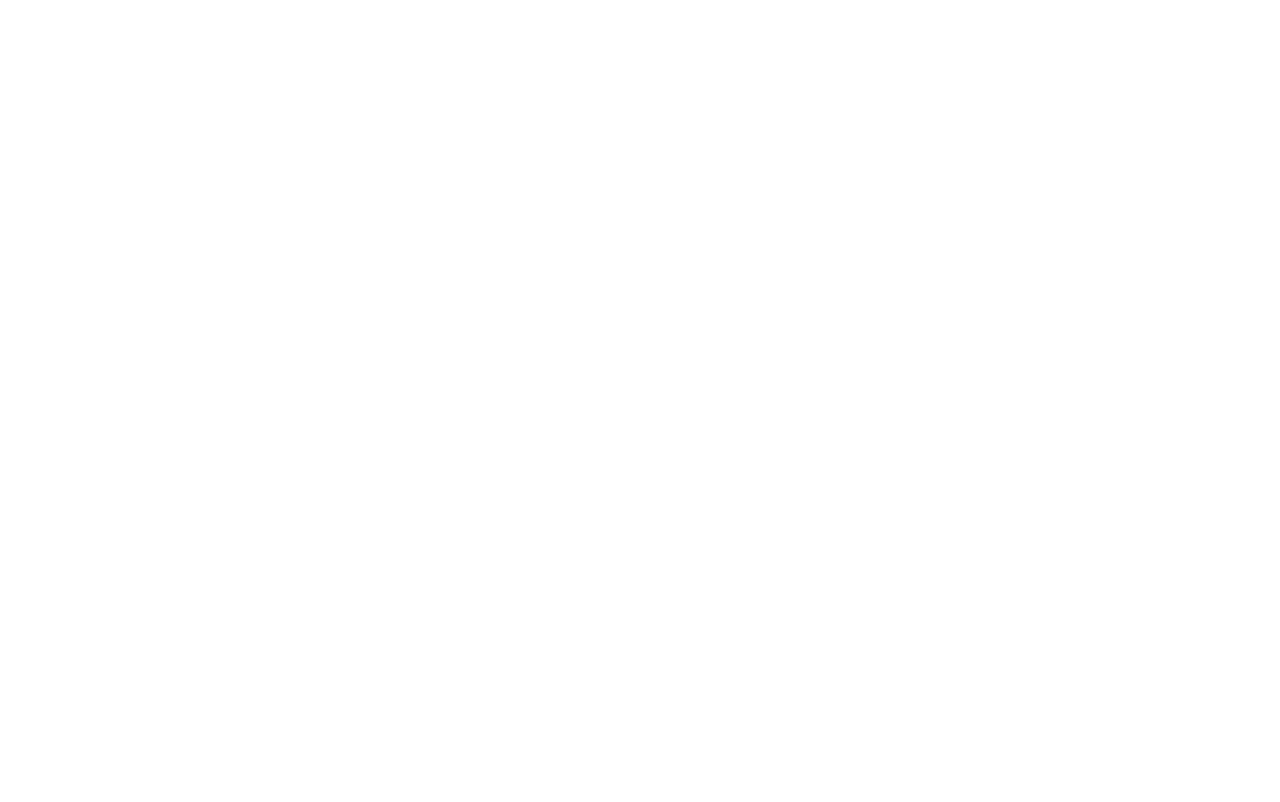
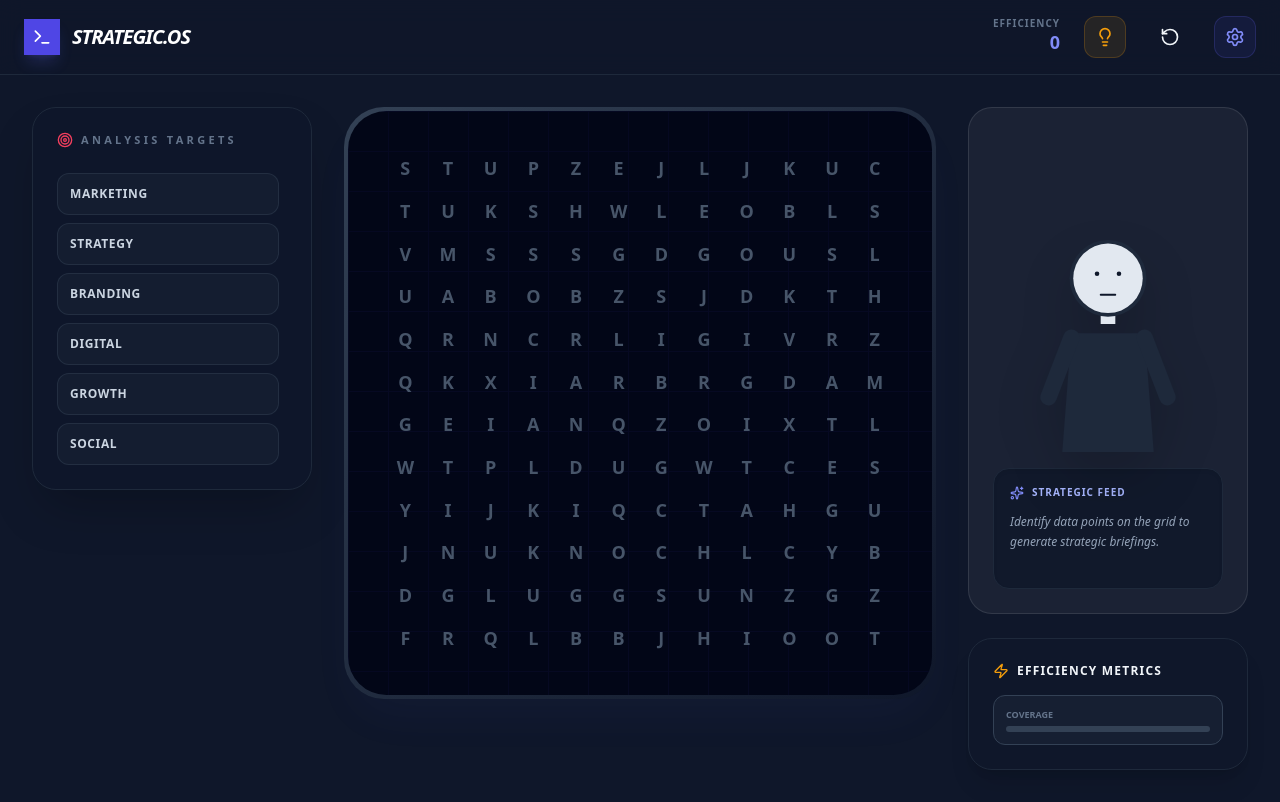
Before and after one commit to chamroeunpang/kid-game-publish, a plain HTML site: page index.html in a window 1280 px wide. Drawn offline with Linux system fonts and the light colour scheme; the site is published under a folder, as on GitHub Pages, so addresses that start at the root find nothing.

Commit message:
Fix script and stylesheet paths in index.html

```diff
--- a/index.html
+++ b/index.html
@@ -5,8 +5,8 @@
     <link rel="icon" type="image/svg+xml" href="/vite.svg" />
     <meta name="viewport" content="width=device-width, initial-scale=1.0" />
     <title>kid-game</title>
-    <script type="module" crossorigin src="/assets/index-Ba4x45ZS.js"></script>
-    <link rel="stylesheet" crossorigin href="/assets/index-DQbBDTBA.css">
+    <script type="module" crossorigin src="assets/index-Ba4x45ZS.js"></script>
+    <link rel="stylesheet" crossorigin href="assets/index-DQbBDTBA.css">
   </head>
   <body>
     <div id="root"></div>
```
